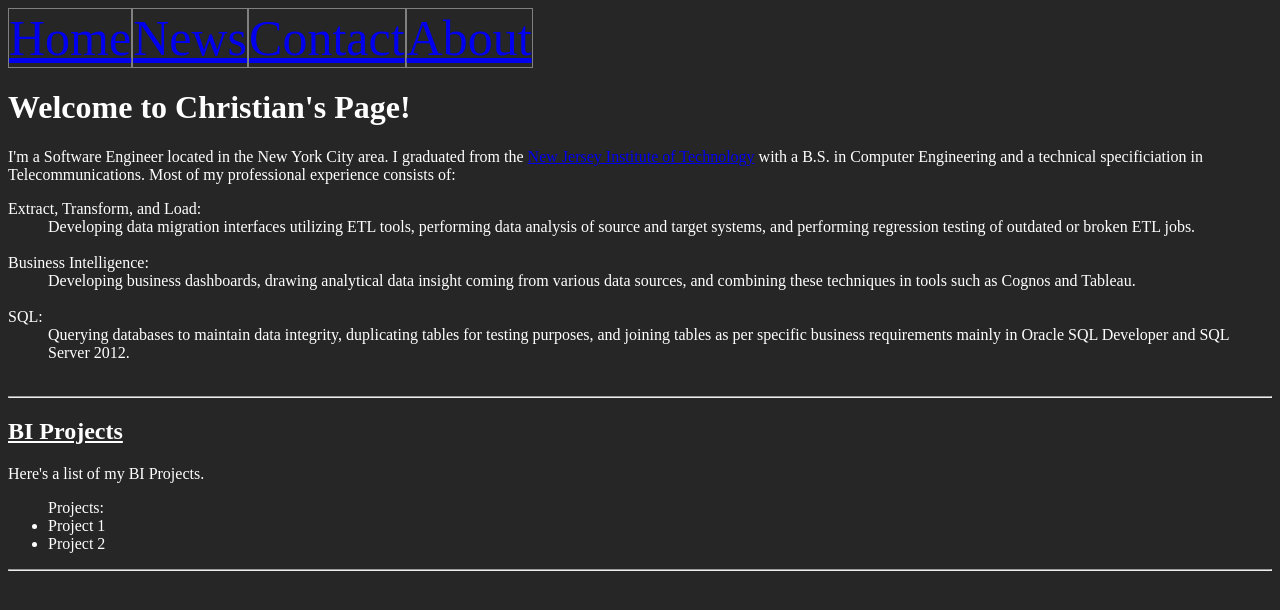
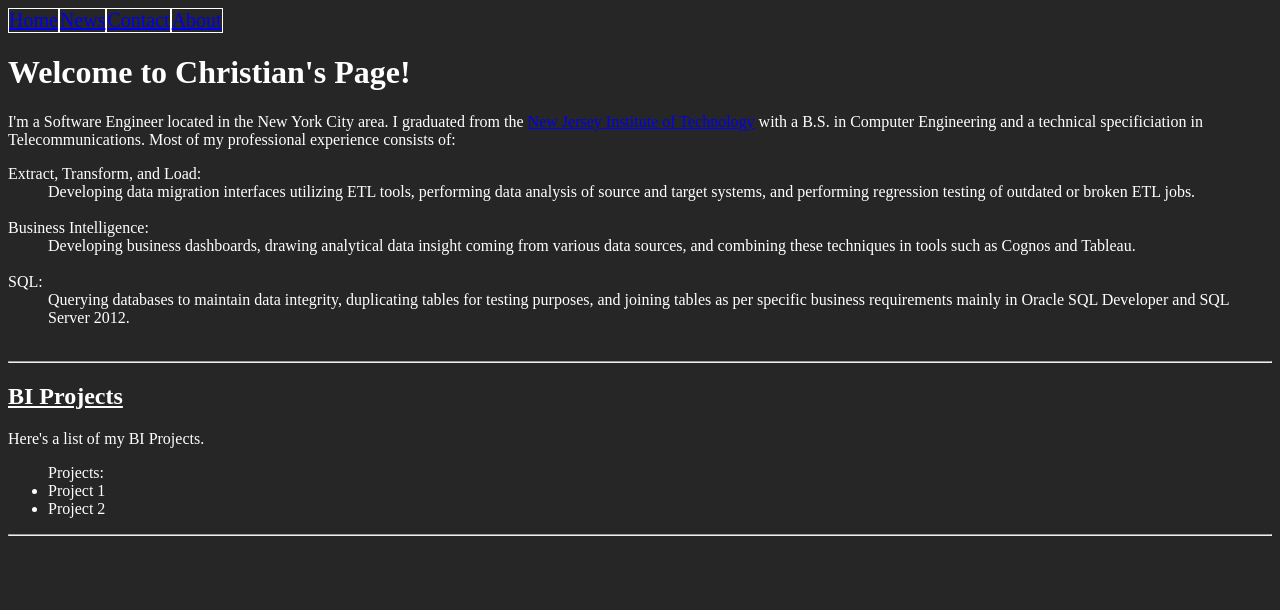
Before and after one commit to ctrios67/HTML, a plain HTML site: page index.html in a window 1280 px wide. Drawn offline with Linux system fonts and the light colour scheme.

Commit message:
Update index.html

```diff
--- a/index.html
+++ b/index.html
@@ -16,8 +16,8 @@
   }
   #top li{
     float: left;
-    border: 1px solid grey;
-    font-size: 50px;
+    border: 1px solid white;
+    font-size: 20px;
   }
 </style>
 
```
